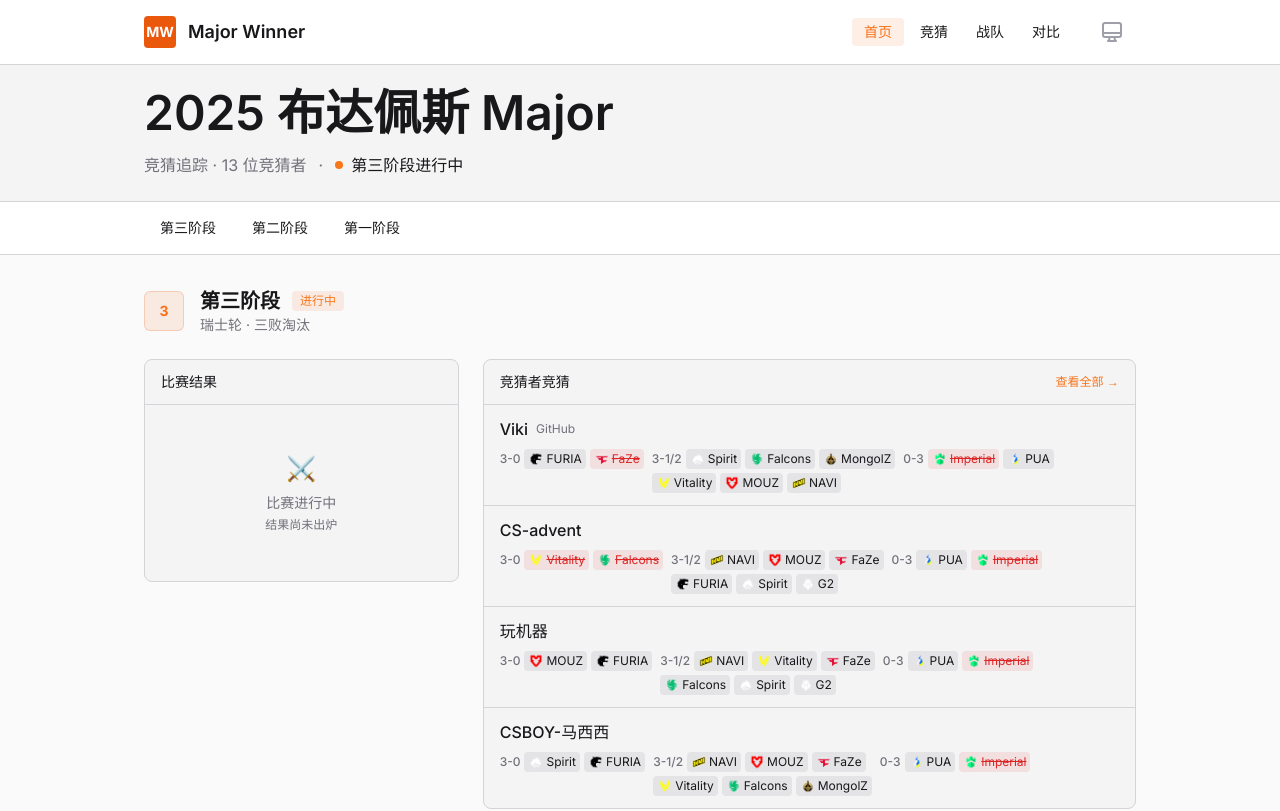
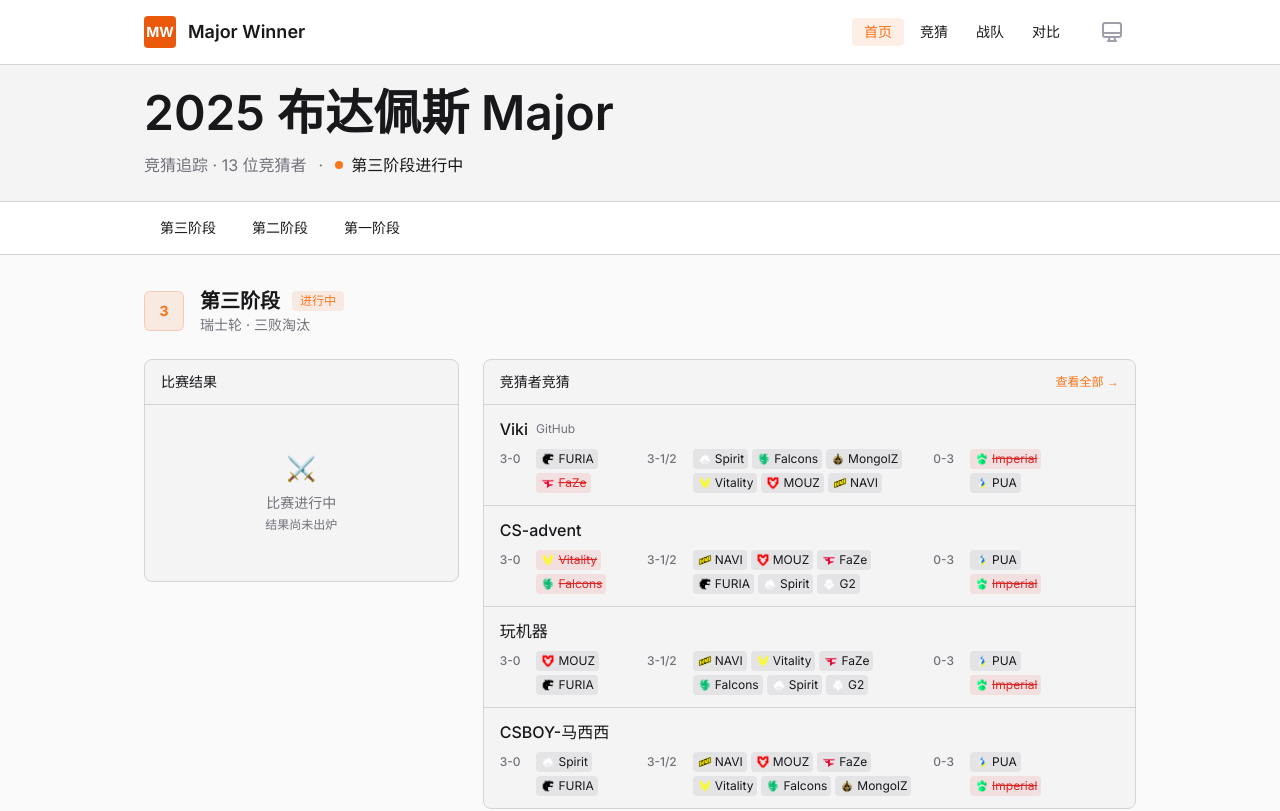
Before and after one commit to vikiboss/major-winner, a Next.js app: page / in a window 1280 px wide. Shown: the top 811 px of the page. Built offline with nearby package versions, Linux system fonts and the light colour scheme.

Commit message:
chore: 优化 UI

```diff
--- a/app/page.tsx
+++ b/app/page.tsx
@@ -525,12 +525,12 @@ function PredictorPredictions({
             </div>
 
             {prediction && stageType === 'swiss' && (
-              <div className="flex items-start gap-x-2 text-xs">
-                {/* 左列: 3-0 */}
-                <div className="flex items-center gap-x-1">
+              <div className="grid grid-cols-[3fr_6fr_4fr] gap-x-2 gap-y-1 text-xs">
+                {/* 第一行 */}
+                <div className="flex items-center gap-x-4">
                   <span className="text-muted font-medium">3-0</span>
-                  <div className="flex gap-1">
-                    {(prediction as StagePrediction)['3-0'].map((team) => {
+                  {(() => {
+                    const team = (prediction as StagePrediction)['3-0'][0]
                     const possible =
                       stageStatus === 'waiting'
                         ? true
@@ -539,7 +539,6 @@ function PredictorPredictions({
                       stageStatus === 'waiting' ? false : actualResult?.['3-0']?.includes(team)
                     return (
                       <span
-                          key={team}
                         className={`flex items-center gap-0.5 rounded px-1 py-0.5 ${
                           stageStatus === 'waiting'
                             ? 'bg-surface-2 text-tertiary'
@@ -554,13 +553,10 @@ function PredictorPredictions({
                         {team}
                       </span>
                     )
-                    })}
-                  </div>
+                  })()}
                 </div>
 
-                {/* 中列: 3-1/2 (两行) */}
-                <div className="flex flex-col gap-y-1">
-                  <div className="flex items-center gap-x-1">
+                <div className="flex items-center gap-x-4">
                   <span className="text-muted font-medium">3-1/2</span>
                   <div className="flex gap-1">
                     {(prediction as StagePrediction)['3-1-or-3-2'].slice(0, 3).map((team) => {
@@ -593,6 +589,68 @@ function PredictorPredictions({
                     })}
                   </div>
                 </div>
+
+                <div className="flex items-center gap-x-4">
+                  <span className="text-muted font-medium">0-3</span>
+                  {(() => {
+                    const team = (prediction as StagePrediction)['0-3'][0]
+                    const possible =
+                      stageStatus === 'waiting'
+                        ? true
+                        : isPredictionPossible(team, '0-3', actualResult)
+                    const isCorrect =
+                      stageStatus === 'waiting' ? false : actualResult?.['0-3']?.includes(team)
+                    return (
+                      <span
+                        className={`flex items-center gap-0.5 rounded px-1 py-0.5 ${
+                          stageStatus === 'waiting'
+                            ? 'bg-surface-2 text-tertiary'
+                            : isCorrect
+                              ? 'bg-win/10 text-win font-medium'
+                              : !possible
+                                ? 'bg-lose/10 text-lose line-through'
+                                : 'bg-surface-2 text-tertiary'
+                        }`}
+                      >
+                        <TeamLogo shortName={team} size="xs" />
+                        {team}
+                      </span>
+                    )
+                  })()}
+                </div>
+
+                {/* 第二行 */}
+                <div className="flex items-center gap-x-4">
+                  <span className="text-muted invisible font-medium">3-0</span>
+                  {(() => {
+                    const team = (prediction as StagePrediction)['3-0'][1]
+                    const possible =
+                      stageStatus === 'waiting'
+                        ? true
+                        : isPredictionPossible(team, '3-0', actualResult)
+                    const isCorrect =
+                      stageStatus === 'waiting' ? false : actualResult?.['3-0']?.includes(team)
+                    return (
+                      <span
+                        className={`flex items-center gap-0.5 rounded px-1 py-0.5 ${
+                          stageStatus === 'waiting'
+                            ? 'bg-surface-2 text-tertiary'
+                            : isCorrect
+                              ? 'bg-win/10 text-win font-medium'
+                              : !possible
+                                ? 'bg-lose/10 text-lose line-through'
+                                : 'bg-surface-2 text-tertiary'
+                        }`}
+                      >
+                        <TeamLogo shortName={team} size="xs" />
+                        {team}
+                      </span>
+                    )
+                  })()}
+                </div>
+
+                <div className="flex items-center gap-x-4">
+                  <span className="text-muted invisible font-medium">3-1/2</span>
                   <div className="flex gap-1">
                     {(prediction as StagePrediction)['3-1-or-3-2'].slice(3, 6).map((team) => {
                       const possible =
@@ -625,11 +683,10 @@ function PredictorPredictions({
                   </div>
                 </div>
 
-                {/* 右列: 0-3 */}
-                <div className="flex items-center gap-x-1">
-                  <span className="text-muted font-medium">0-3</span>
-                  <div className="flex gap-1">
-                    {(prediction as StagePrediction)['0-3'].map((team) => {
+                <div className="flex items-center gap-x-4">
+                  <span className="text-muted invisible font-medium">0-3</span>
+                  {(() => {
+                    const team = (prediction as StagePrediction)['0-3'][1]
                     const possible =
                       stageStatus === 'waiting'
                         ? true
@@ -638,7 +695,6 @@ function PredictorPredictions({
                       stageStatus === 'waiting' ? false : actualResult?.['0-3']?.includes(team)
                     return (
                       <span
-                          key={team}
                         className={`flex items-center gap-0.5 rounded px-1 py-0.5 ${
                           stageStatus === 'waiting'
                             ? 'bg-surface-2 text-tertiary'
@@ -653,8 +709,7 @@ function PredictorPredictions({
                         {team}
                       </span>
                     )
-                    })}
-                  </div>
+                  })()}
                 </div>
               </div>
             )}
```
Lines whose indentation alone changed are shown as unchanged.
